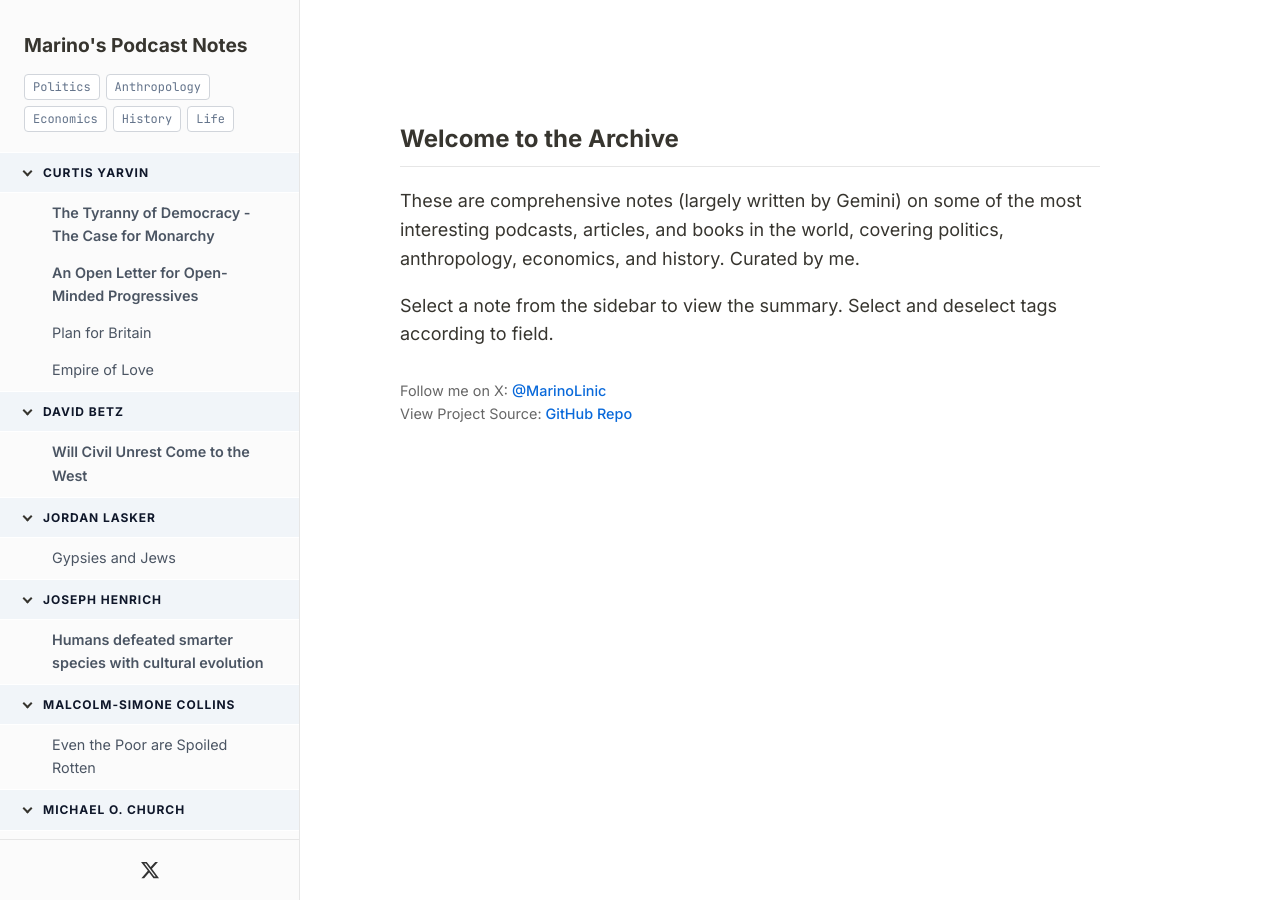
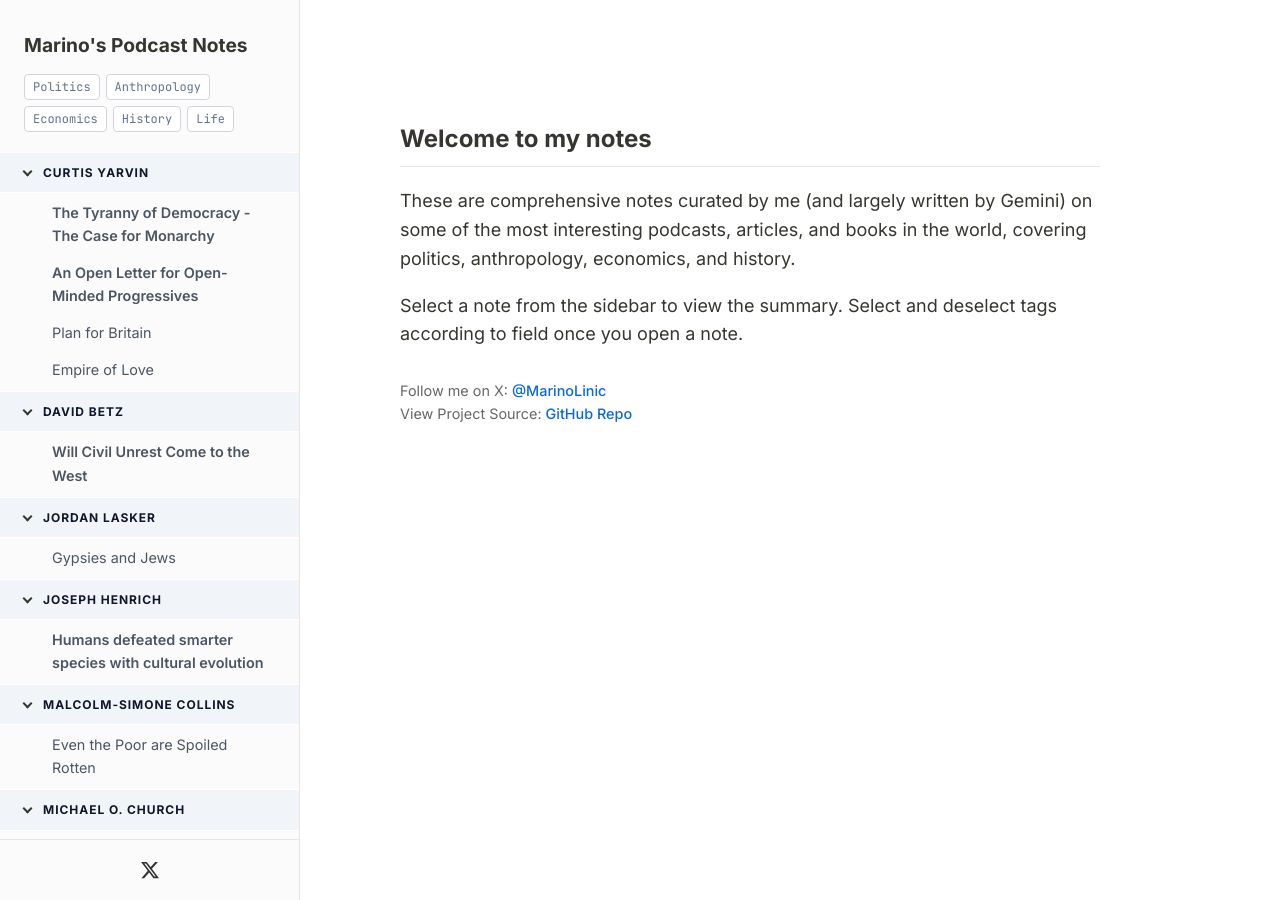
Before and after one commit to MarinoLinic/podcasts, a Jekyll site: the page built from index.html, in a window 1280 px wide. Built offline with Jekyll 4.4.1, drawn with Linux system fonts in a browser that asks for light colours.

Commit message:
Text + fix

```diff
--- a/_layouts/default.html
+++ b/_layouts/default.html
@@ -15,7 +15,7 @@
 		<button class="menu-toggle" id="menuToggle"><span>☰</span> Menu</button>
 
 		<!-- Dark Overlay (Mobile) -->
-		<div class="overlay {% if page.url == '/' %}active{% endif %}" id="overlay"></div>
+		<div class="overlay" id="overlay"></div>
 
 		<!-- Statistics Modal (Updated Order) -->
 		<div class="modal-overlay" id="statsOverlay">
--- a/index.html
+++ b/index.html
@@ -4,12 +4,15 @@ title: Home
 ---
 
 <div class="welcome-screen">
-	<h2>Welcome to the Archive</h2>
+	<h2>Welcome to my notes</h2>
 	<p>
-		These are comprehensive notes (largely written by Gemini) on some of the most interesting podcasts, articles, and
-		books in the world, covering politics, anthropology, economics, and history. Curated by me.
+		These are comprehensive notes curated by me (and largely written by Gemini) on some of the most interesting
+		podcasts, articles, and books in the world, covering politics, anthropology, economics, and history.
 	</p>
-	<p>Select a note from the sidebar to view the summary. Select and deselect tags according to field.</p>
+	<p>
+		Select a note from the sidebar to view the summary. Select and deselect tags according to field once you open a
+		note.
+	</p>
 
 	<div style="margin-top: 30px; font-size: 0.9rem; color: #666">
 		<p>
```
